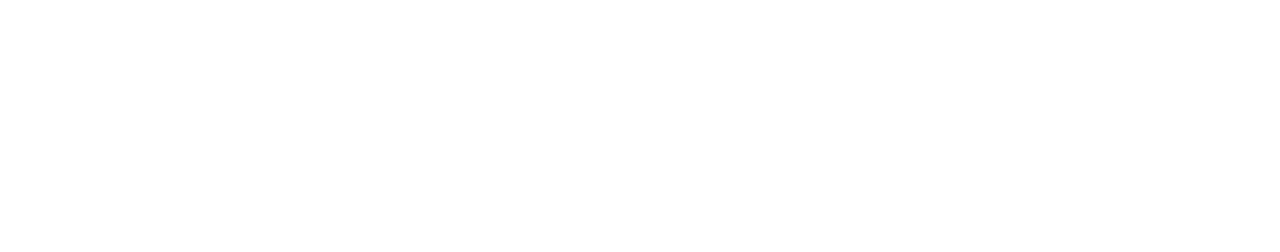
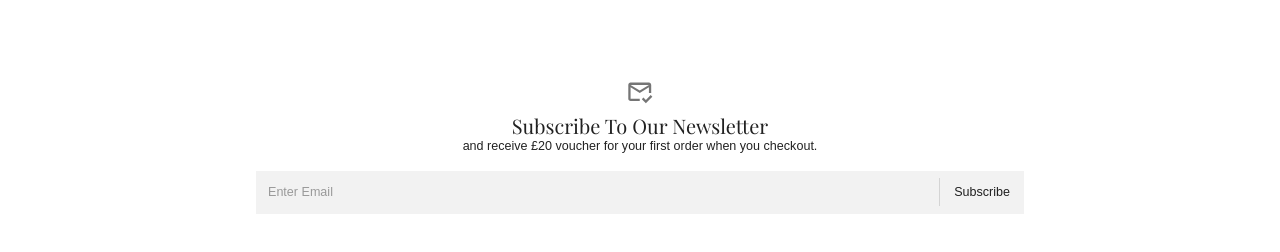
Before and after one commit to c0descrub/ecommerce, a React (Vite) app in the folder client/: page / in a window 1280 px wide. Shown: the part 911-1163 px from the top of the page. Before the commit the page ends 981 px from the top, so only its background shows below. Built offline with nearby package versions, Linux system fonts and the light colour scheme; no server answers; a web font is replaced by a local one.

Commit message:
added "subscribe" feature

```diff
--- a/client/src/scenes/home/Home.jsx
+++ b/client/src/scenes/home/Home.jsx
@@ -1,11 +1,13 @@
 import MainCarousel from "./MainCarousel";
 import ShoppingList from "./ShoppingList";
+import Subscribe from "./Subscribe";
 
 const Home = () => {
   return (
     <div className="home">
       <MainCarousel />
       <ShoppingList />
+      <Subscribe />
     </div>
   );
 };
--- /dev/null
+++ b/client/src/scenes/home/Subscribe.jsx
@@ -0,0 +1,40 @@
+import { Box, InputBase, Divider, Typography, IconButton } from "@mui/material";
+import MarkEmailReadOutlinedIcon from "@mui/icons-material/MarkEmailReadOutlined";
+import { useState } from "react";
+
+const Subscribe = () => {
+  const [email, setEmail] = useState("");
+
+  return (
+    <Box width="80%" margin="80px auto" textAlign="center">
+      <IconButton>
+        <MarkEmailReadOutlinedIcon fontSize="large" />
+      </IconButton>
+      <Typography variant="h3">Subscribe To Our Newsletter</Typography>
+      <Typography>
+        and receive £20 voucher for your first order when you checkout.
+      </Typography>
+      <Box
+        padding="2px 4px"
+        margin="15px auto"
+        display="flex"
+        alignItems="center"
+        width="75%"
+        backgroundColor="#F2F2F2"
+      >
+        <InputBase
+          sx={{ ml: 1, flex: 1 }}
+          placeholder="Enter Email"
+          onChange={(e) => setEmail(e.target.value)}
+          value={email}
+        />
+        <Divider sx={{ height: 28, m: 0.5 }} orientation="vertical" />
+        <Typography sx={{ p: "10px", ":hover": { cursor: "pointer" } }}>
+          Subscribe
+        </Typography>
+      </Box>
+    </Box>
+  );
+};
+
+export default Subscribe;
```
